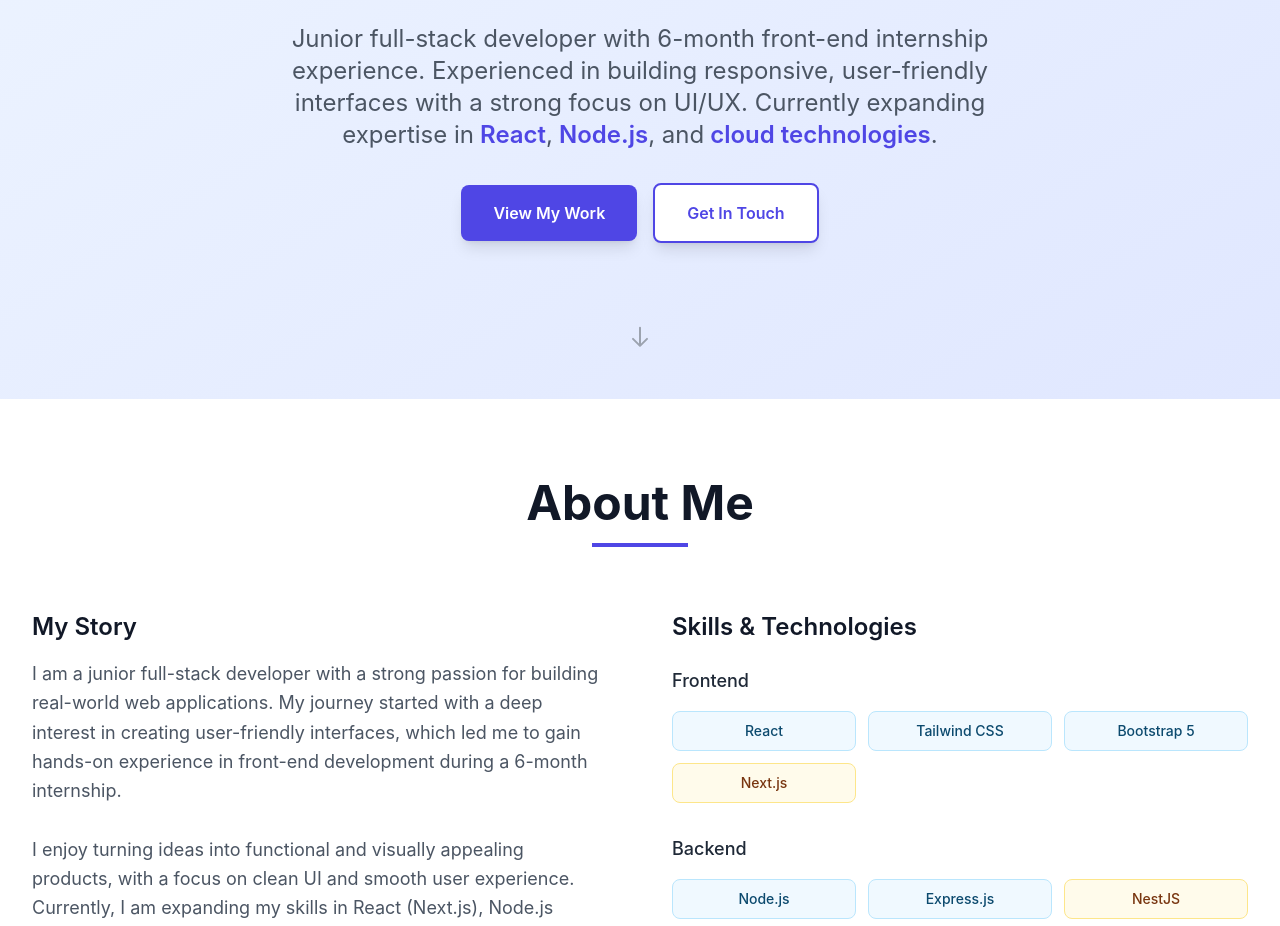
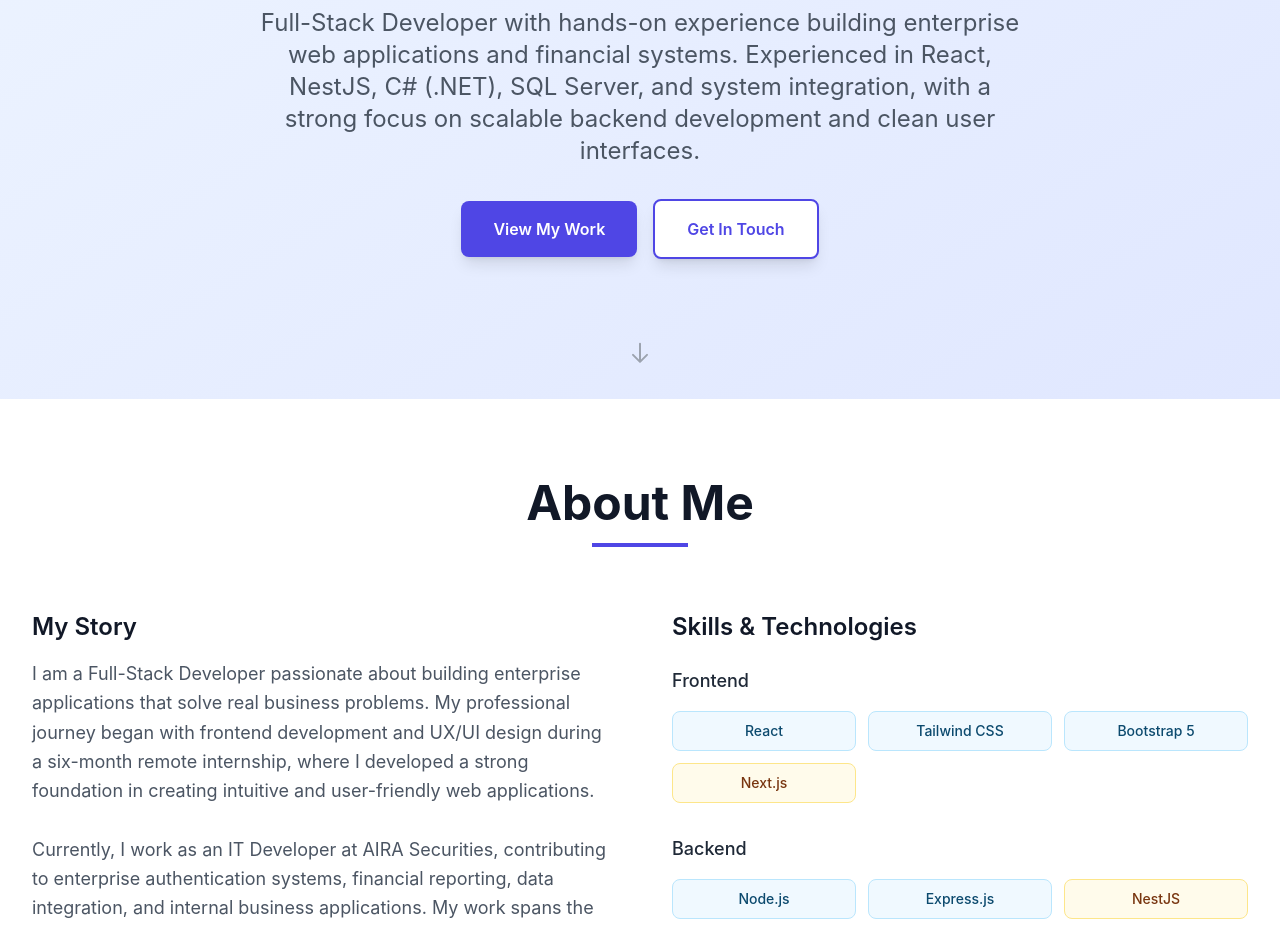
Before and after one commit to Foam-01/Portfolio, a React (Vite) app: page / in a window 1280 px wide. Shown: the part 401-1327 px from the top of the page. Built offline with nearby package versions, Linux system fonts and the light colour scheme.

Commit message:
Refactor code structure for improved readability and maintainability

```diff
--- a/src/components/sections/Hero.tsx
+++ b/src/components/sections/Hero.tsx
@@ -102,13 +102,7 @@ const Hero = React.memo(() => {
             className="text-lg sm:text-xl lg:text-2xl text-gray-600 mb-8 max-w-3xl mx-auto leading-relaxed"
             variants={itemVariants}
           >
-            Junior full-stack developer with 6-month front-end internship experience.
-            Experienced in building responsive, user-friendly interfaces with a strong focus on UI/UX.
-            Currently expanding expertise in
-            <span className="text-indigo-600 font-semibold"> React</span>,
-            <span className="text-indigo-600 font-semibold"> Node.js</span>,
-            and
-            <span className="text-indigo-600 font-semibold"> cloud technologies</span>.
+            {personalInfo.shortBio}
           </motion.p>
 
         {/* Call-to-Action Buttons */}
--- a/src/data/personal.ts
+++ b/src/data/personal.ts
@@ -14,26 +14,28 @@ export interface PersonalInfo {
 
 // Sample personal info
 export const personalInfo: PersonalInfo = {
-  name: 'Foam',
-  title: 'Junior Full-Stack Developer',
+  name: "Foam",
+  title: "Junior Full-Stack Developer",
 
   // 🔥 ใช้สำหรับ Hero (สั้น)
   shortBio:
-  'Junior full-stack developer with 6-month front-end internship experience. Experienced in building responsive, user-friendly interfaces with a strong focus on UI/UX. Currently expanding expertise in React, Node.js, and cloud technologies.',
+    "Full-Stack Developer with hands-on experience building enterprise web applications and financial systems. Experienced in React, NestJS, C# (.NET), SQL Server, and system integration, with a strong focus on scalable backend development and clean user interfaces.",
 
   // 🔥 ใช้สำหรับ My Story (ยาว)
   bio: [
-    'I am a junior full-stack developer with a strong passion for building real-world web applications. My journey started with a deep interest in creating user-friendly interfaces, which led me to gain hands-on experience in front-end development during a 6-month internship.',
-    'I enjoy turning ideas into functional and visually appealing products, with a focus on clean UI and smooth user experience. Currently, I am expanding my skills in React (Next.js), Node.js (NestJS), and cloud technologies to build modern, scalable applications.',
-    'I believe in continuous learning, consistency, and improving through real projects. Every challenge is an opportunity for me to grow and become a better developer.',
-  ].join('\n\n'),
+    "I am a Full-Stack Developer passionate about building enterprise applications that solve real business problems. My professional journey began with frontend development and UX/UI design during a six-month remote internship, where I developed a strong foundation in creating intuitive and user-friendly web applications.",
 
-  email: 'ddotdka4@gmail.com',
-  location: 'Open to Remote & On-site',
+    "Currently, I work as an IT Developer at AIRA Securities, contributing to enterprise authentication systems, financial reporting, data integration, and internal business applications. My work spans the full development lifecycle, including database design, backend services, frontend interfaces, and system integration using technologies such as React, NestJS, C# (.NET), PHP, SQL Server, and REST APIs.",
+
+    "I enjoy designing scalable software, improving existing systems, and automating business processes. I continuously expand my technical knowledge through real-world projects and focus on building reliable, maintainable, and production-ready applications.",
+  ].join("\n\n"),
+
+  email: "ddotdka4@gmail.com",
+  location: "Open to Remote & On-site",
 
   socialLinks: {
-    github: 'https://github.com/Foam-01',
-    linkedin: 'https://www.linkedin.com/in/sitthidet-thongsawang-28524630a/',
-    twitter: 'https://x.com/',
-  }
-}
+    github: "https://github.com/Foam-01",
+    linkedin: "https://www.linkedin.com/in/sitthidet-thongsawang-28524630a/",
+    twitter: "https://x.com/",
+  },
+};
--- a/src/data/projects.ts
+++ b/src/data/projects.ts
@@ -29,7 +29,7 @@ export const projects: Project[] = [
       "Docker",
     ],
     imageUrl: "/images/inventory27.png",
-    liveUrl: "https://lotto-6hz7rs199-foam-01s-projects.vercel.app/", // ลิงก์ Vercel ล่าสุด (แก้โดเมนได้ถ้าเจ้านายไปตั้ง Custom Domain เพิ่ม)
+    liveUrl: "", //"https://lotto-6hz7rs199-foam-01s-projects.vercel.app/", // ลิงก์ Vercel ล่าสุด (แก้โดเมนได้ถ้าเจ้านายไปตั้ง Custom Domain เพิ่ม)
     githubUrl: "https://github.com/Foam-01/lotto",
     featured: true,
   },
@@ -102,6 +102,31 @@ export const projects: Project[] = [
     githubUrl: "https://github.com/Foam-01/Face-Blur",
     featured: true,
   },
+  {
+    id: "26",
+    title: "🛡️ AURA (AIRA User Rights Auditor)",
+    description:
+      "Enterprise Identity & Access Management (IAM) platform developed for AIRA Securities. Provides a unified employee search across 10+ enterprise systems with JWT authentication, Role-Based Access Control (RBAC), parallel data retrieval, audit logging, and legacy Informix integration.",
+    technologies: [
+      "React",
+      "NestJS",
+      "TypeScript",
+      "Prisma",
+      "SQL Server",
+      "JWT",
+      "Passport",
+      "Express.js",
+      "C#",
+      "Informix",
+      "Swagger",
+      "Tailwind CSS",
+    ],
+    imageUrl: "/images/inventory30.png",
+    liveUrl: "",
+    githubUrl: "https://github.com/Foam-01/aura",
+    featured: true,
+  },
+
   {
     id: "25",
     title: "💰 Student Savings System",
--- a/src/data/skills.ts
+++ b/src/data/skills.ts
@@ -34,6 +34,8 @@ export const skills: Skill[] = [
   // Database
   { name: "PostgreSQL", category: "database", level: "intermediate" },
   { name: "Supabase", category: "database", level: "beginner" },
+  { name: "DBeaver", category: "database", level: "beginner" },
+  { name: "SSMS", category: "database", level: "beginner" },
   { name: "MongoDB", category: "database", level: "familiar" },
   { name: "Neon", category: "database", level: "familiar" },
 
```
Also changed, not shown: public/images/inventory30.png (added).
